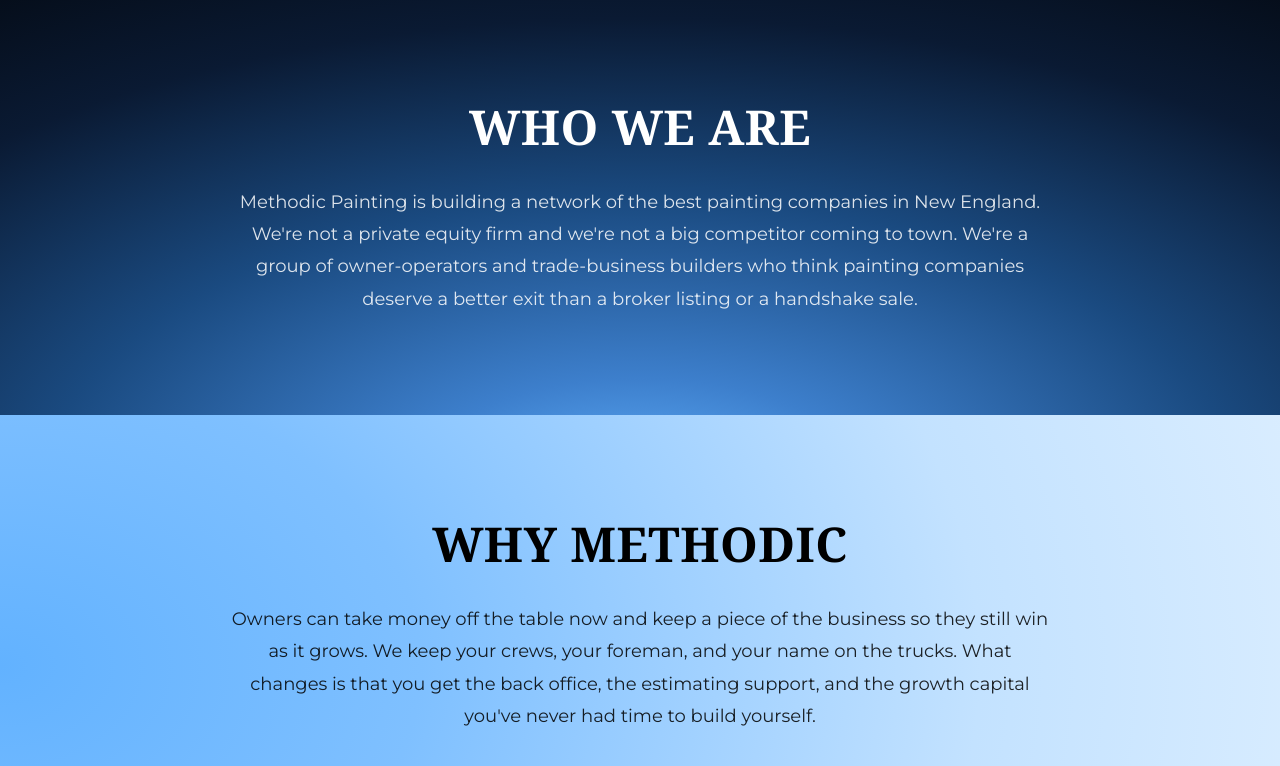
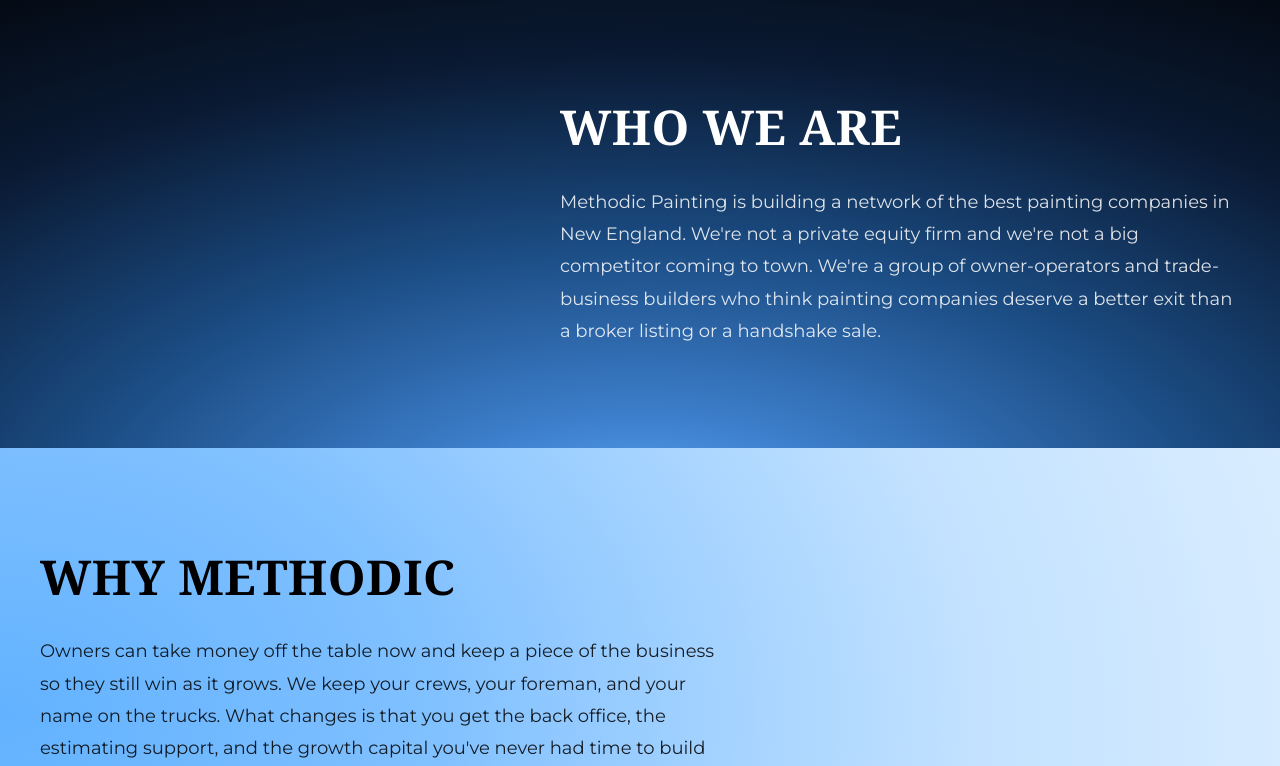
Before and after one commit to gkmestler/methodicpaintingsitemain, a Next.js app: page / in a window 1280 px wide. Shown: the part 802-1568 px from the top of the page. Built offline with nearby package versions, Linux system fonts and the light colour scheme.

Commit message:
Place Who We Are on the right and Why Methodic on the left, both left-aligned

```diff
--- a/app/page.tsx
+++ b/app/page.tsx
@@ -56,13 +56,13 @@
         backgroundImage="/images/hero-painter.jpg"
       />
 
-      <TextBlock heading="WHO WE ARE" tone="dark">
+      <TextBlock heading="WHO WE ARE" tone="dark" align="right">
         <p>
           Methodic Painting is building a network of the best painting companies in New England. We&apos;re not a private equity firm and we&apos;re not a big competitor coming to town. We&apos;re a group of owner-operators and trade-business builders who think painting companies deserve a better exit than a broker listing or a handshake sale.
         </p>
       </TextBlock>
 
-      <TextBlock heading="WHY METHODIC" tone="light" buttonLabel="Contact">
+      <TextBlock heading="WHY METHODIC" tone="light" buttonLabel="Contact" align="left">
         <p>
           Owners can take money off the table now and keep a piece of the business so they still win as it grows. We keep your crews, your foreman, and your name on the trucks. What changes is that you get the back office, the estimating support, and the growth capital you&apos;ve never had time to build yourself.
         </p>
--- a/components/TextBlock.module.css
+++ b/components/TextBlock.module.css
@@ -4,9 +4,18 @@
   margin: 0 auto;
 }
 
+.left,
+.right {
+  text-align: left;
+  max-width: 680px;
+}
+
 .left {
-  text-align: left;
   margin: 0;
+}
+
+.right {
+  margin: 0 0 0 auto;
 }
 
 .copy p + p {
--- a/components/TextBlock.tsx
+++ b/components/TextBlock.tsx
@@ -10,7 +10,8 @@
   buttonLabel?: string
   buttonHref?: string
   tone?: 'light' | 'dark' | 'black'
-  align?: 'center' | 'left'
+  // center: centered text; left / right: left-aligned text placed on that side of the page
+  align?: 'center' | 'left' | 'right'
   id?: string
 }
 
@@ -29,7 +30,7 @@
 
   return (
     <Section tone={tone} id={id}>
-      <div className={`${styles.content} ${align === 'left' ? styles.left : ''}`} data-reveal>
+      <div className={`${styles.content} ${align !== 'center' ? styles[align] : ''}`} data-reveal>
         <h2 className={headingStyle === 'serif' ? text.serif : text.heading}>{heading}</h2>
         <div className={`${text.body} ${text.muted} ${styles.copy}`}>{children}</div>
         {buttonLabel && (
```
